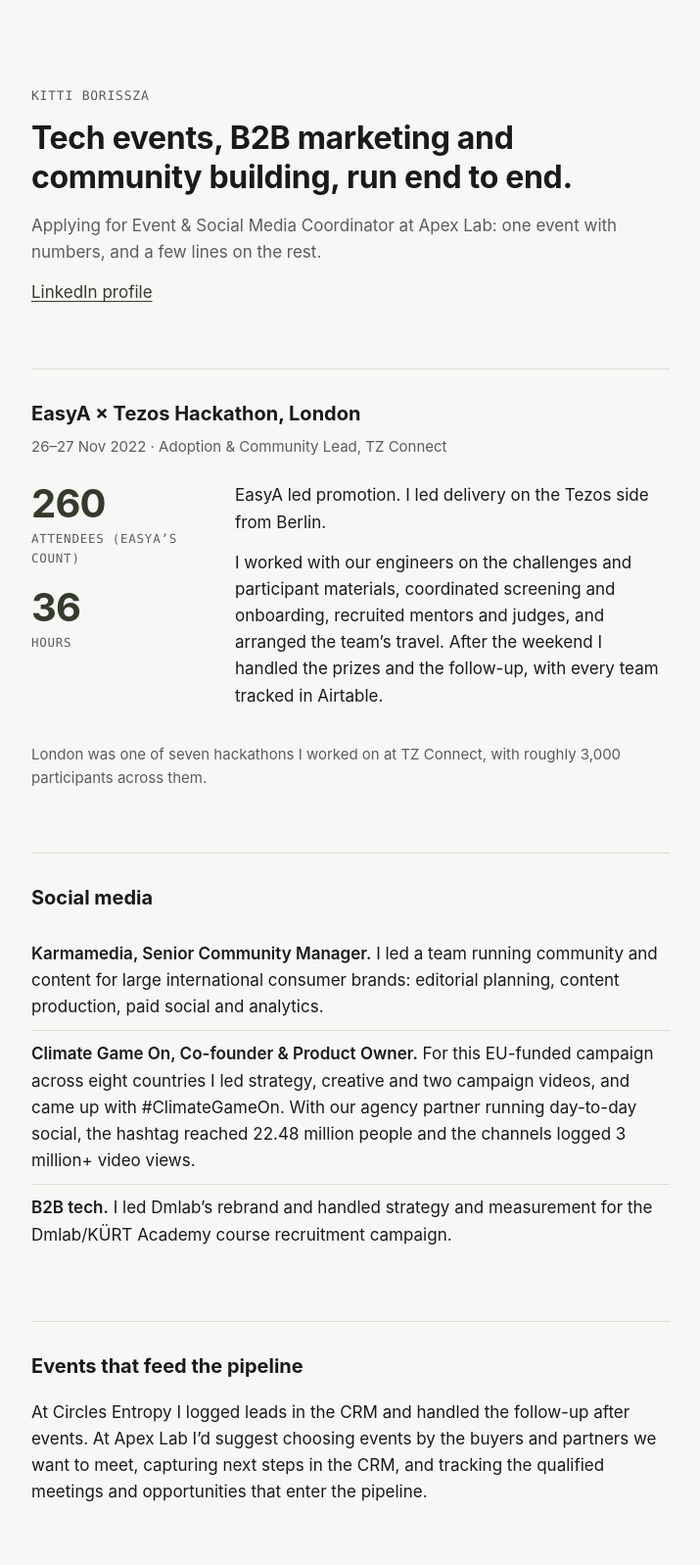
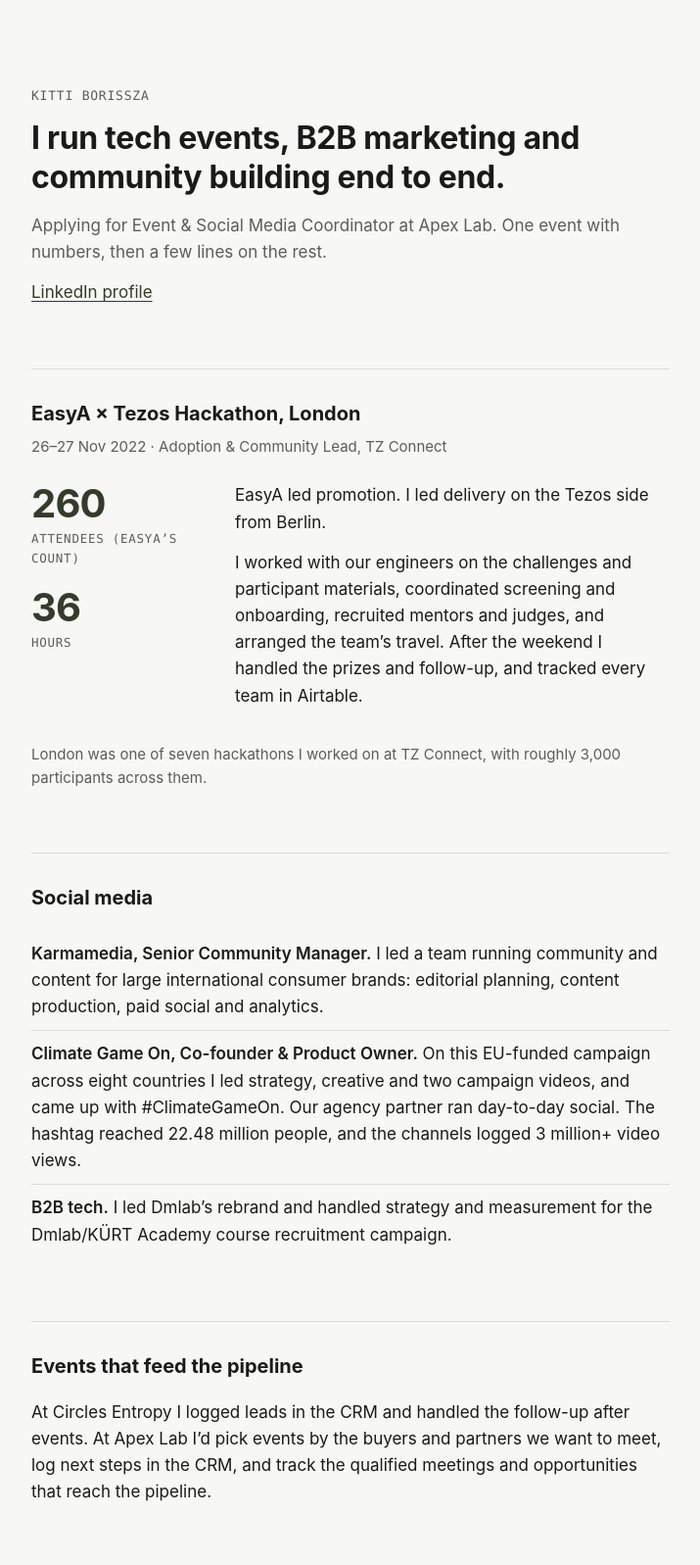
Before and after one commit to KittiBorissza/kitti.borissza.com, a plain HTML site: page apex-lab/index.html in a window 1280 px wide. Shown: the top 1597 px of the page at 98% size, without its empty margins (282-997 px from the left). Drawn offline with Linux system fonts and the light colour scheme.

Commit message:
Apex Lab page: humanized copy pass (v9) (#32)
Co-authored-by: Cursor Agent <cursoragent@cursor.com>
Co-authored-by: Kitti Borissza <KittiBorissza@users.noreply.github.com>

```diff
--- a/apex-lab/index.html
+++ b/apex-lab/index.html
@@ -73,8 +73,8 @@
 <main>
   <header>
     <p class="name">Kitti Borissza</p>
-    <h1>Tech events, B2B marketing and community building, run end to end.</h1>
-    <p class="lede">Applying for Event &amp; Social Media Coordinator at Apex Lab: one event with numbers, and a few lines on the rest.</p>
+    <h1>I run tech events, B2B marketing and community building end to end.</h1>
+    <p class="lede">Applying for Event &amp; Social Media Coordinator at Apex Lab. One event with numbers, then a few lines on the rest.</p>
     <p class="links"><a href="https://www.linkedin.com/in/kittiborissza">LinkedIn profile</a></p>
   </header>
 
@@ -88,7 +88,7 @@
       </dl>
       <div>
         <p>EasyA led promotion. I led delivery on the Tezos side from Berlin.</p>
-        <p>I worked with our engineers on the challenges and participant materials, coordinated screening and onboarding, recruited mentors and judges, and arranged the team’s travel. After the weekend I handled the prizes and the follow-up, with every team tracked in Airtable.</p>
+        <p>I worked with our engineers on the challenges and participant materials, coordinated screening and onboarding, recruited mentors and judges, and arranged the team’s travel. After the weekend I handled the prizes and follow-up, and tracked every team in Airtable.</p>
       </div>
     </div>
     <p class="portfolio">London was one of seven hackathons I worked on at TZ Connect, with roughly 3,000 participants across them.</p>
@@ -98,14 +98,14 @@
     <h2 id="social">Social media</h2>
     <ul>
       <li><span class="label">Karmamedia, Senior Community Manager.</span> I led a team running community and content for large international consumer brands: editorial planning, content production, paid social and analytics.</li>
-      <li><span class="label">Climate Game On, Co-founder &amp; Product Owner.</span> For this EU-funded campaign across eight countries I led strategy, creative and two campaign videos, and came up with #ClimateGameOn. With our agency partner running day-to-day social, the hashtag reached 22.48 million people and the channels logged 3 million+ video views.</li>
+      <li><span class="label">Climate Game On, Co-founder &amp; Product Owner.</span> On this EU-funded campaign across eight countries I led strategy, creative and two campaign videos, and came up with #ClimateGameOn. Our agency partner ran day-to-day social. The hashtag reached 22.48 million people, and the channels logged 3 million+ video views.</li>
       <li><span class="label">B2B tech.</span> I led Dmlab’s rebrand and handled strategy and measurement for the Dmlab/KÜRT Academy course recruitment campaign.</li>
     </ul>
   </section>
 
   <section aria-labelledby="pipeline">
     <h2 id="pipeline">Events that feed the pipeline</h2>
-    <p>At Circles Entropy I logged leads in the CRM and handled the follow-up after events. At Apex Lab I’d suggest choosing events by the buyers and partners we want to meet, capturing next steps in the CRM, and tracking the qualified meetings and opportunities that enter the pipeline.</p>
+    <p>At Circles Entropy I logged leads in the CRM and handled the follow-up after events. At Apex Lab I’d pick events by the buyers and partners we want to meet, log next steps in the CRM, and track the qualified meetings and opportunities that reach the pipeline.</p>
   </section>
 
   <section aria-labelledby="ai">
@@ -115,12 +115,12 @@
 
   <section aria-labelledby="why">
     <h2 id="why">Why Apex Lab</h2>
-    <p>I do my best work in small remote teams where everyone shapes the plan. I co-founded SocialFokus and co-created SummerOffice, a summer co-living space that brought together about 100 people from five continents, and that is where I learned to practise participatory leadership. At Hacker Paradise I facilitated a travelling remote-work community, so a fully remote team that meets in person a few times a year feels natural to me.</p>
+    <p>I do my best work in small remote teams where everyone shapes the plan. I co-founded SocialFokus and co-created SummerOffice, a summer co-living space that brought together about 100 people from five continents. That’s where I learned to practise participatory leadership. At Hacker Paradise I facilitated a travelling remote-work community, so a fully remote team that meets in person a few times a year feels natural to me.</p>
   </section>
 </main>
 
 <footer>
-  <p>Based in Balatonalmádi, Hungary · Open to starting part-time or on a contract basis · Hungarian, English, German (understand) · <a href="mailto:borisszakitti@gmail.com">borisszakitti@gmail.com</a> · <a href="https://www.linkedin.com/in/kittiborissza">LinkedIn</a></p>
+  <p>Based in Balatonalmádi, Hungary · Open to a part-time or contract start · Hungarian, English, German (understand) · <a href="mailto:borisszakitti@gmail.com">borisszakitti@gmail.com</a> · <a href="https://www.linkedin.com/in/kittiborissza">LinkedIn</a></p>
 </footer>
 </body>
 </html>
```
